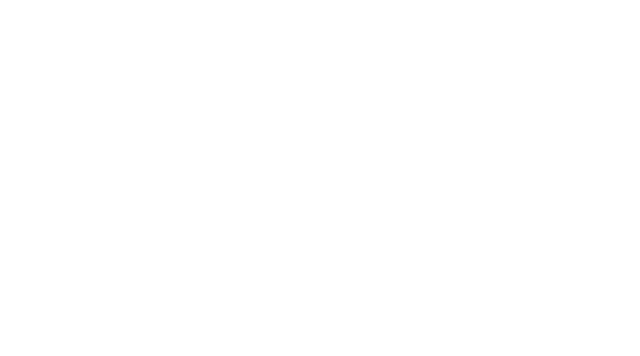
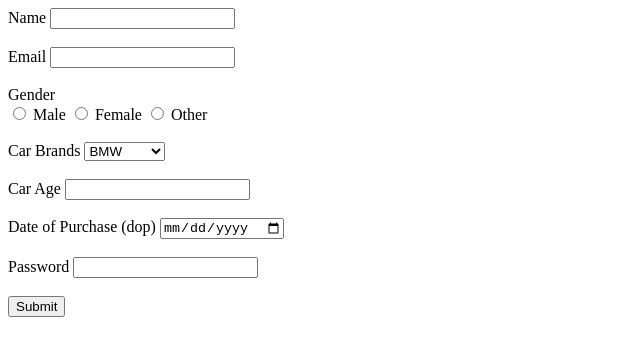
Before and after one commit to acciojob/car-insurance-form-Dhruv123-hub, a website: page main.html in a window 1280 px wide. Shown: the whole page, without its empty margins (0-640 px from the left). Drawn offline with Linux system fonts and the light colour scheme.

Commit message:
created a submission

```diff
--- a/main.html
+++ b/main.html
@@ -1,16 +1,43 @@
 <!DOCTYPE html>
+<html lang="en">
+<head>
+    <meta charset="UTF-8">
+    <meta name="viewport" content="width=device-width, initial-scale=1.0">
+    <title>Car Insurance Registration Form</title>
+</head>
+<body>
+    <form method="POST" action="submit_car_insurance.php">
+        <label for="name">Name</label>
+        <input type="text" id="name" name="name" required><br><br>
 
-<html>
+        <label for="email">Email</label>
+        <input type="email" id="email" name="email" required><br><br>
 
-<head>
-	<link rel="stylesheet" href="styles.css">
-</head>
+        <label>Gender</label><br>
+        <input type="radio" id="male" name="gender" value="male" required>
+        <label for="male">Male</label>
+        <input type="radio" id="female" name="gender" value="female" required>
+        <label for="female">Female</label>
+        <input type="radio" id="other" name="gender" value="other" required>
+        <label for="other">Other</label><br><br>
 
-<body>
-	<!-- the entire body must be written by student -->
-    <script type="text/javascript" src="./script.js">
-</script>
+        <label for="cars">Car Brands</label>
+        <select id="cars" name="cars">
+            <option value="BMW">BMW</option>
+            <option value="Audi">Audi</option>
+            <option value="Mercedes">Mercedes</option>
+        </select><br><br>
 
+        <label for="carage">Car Age</label>
+        <input type="number" id="carage" name="carage" required><br><br>
+
+        <label for="dop">Date of Purchase (dop)</label>
+        <input type="date" id="dop" name="dop" required><br><br>
+
+        <label for="password">Password</label>
+        <input type="password" id="password" name="password" required><br><br>
+
+        <input type="submit" value="Submit">
+    </form>
 </body>
-
 </html>
```
